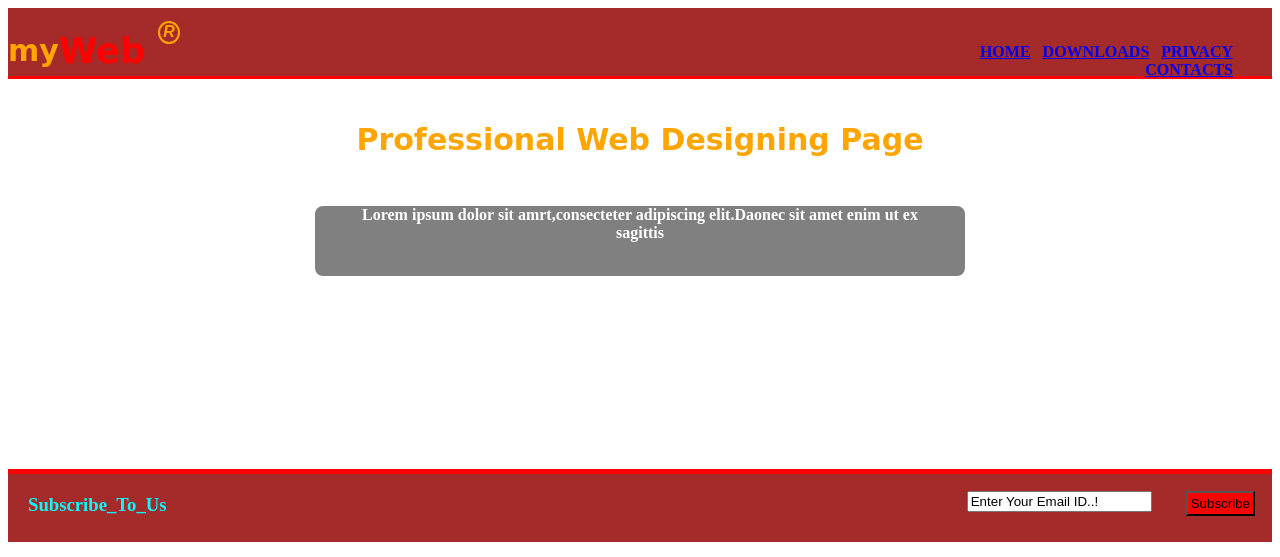
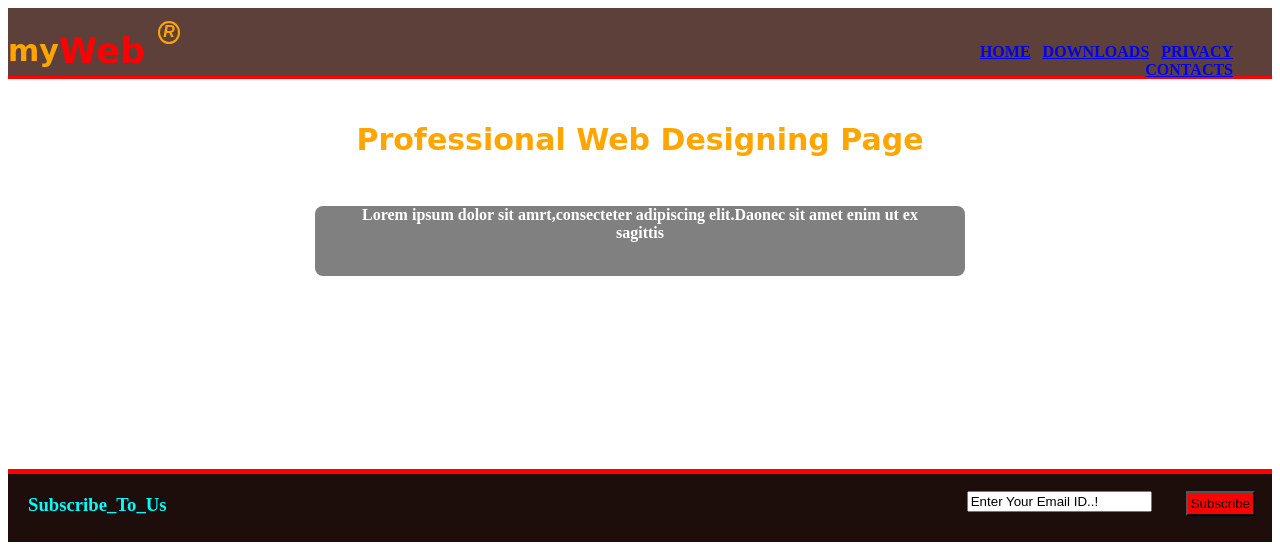
Before and after one commit to s4-2/-firstProj, a plain HTML site: page web.html in a window 1280 px wide. Shown: the top 557 px of the page. Drawn offline with Linux system fonts and the light colour scheme.

Commit message:
Change Colour

```diff
--- a/web.html
+++ b/web.html
@@ -54,7 +54,7 @@ display:flex;
 
 }
 .col{
-background:brown;
+background:#5D403A;
 height:68px;
 width:100%;
 display:flex;
@@ -69,7 +69,7 @@ font-family:'Pacifico',cursive;
 font-size:35px;Color:red
 }
 .left{
-background:brown;
+background:#1E0E0B;
 height:68px;
 width:100%;
 display:flex;
```
